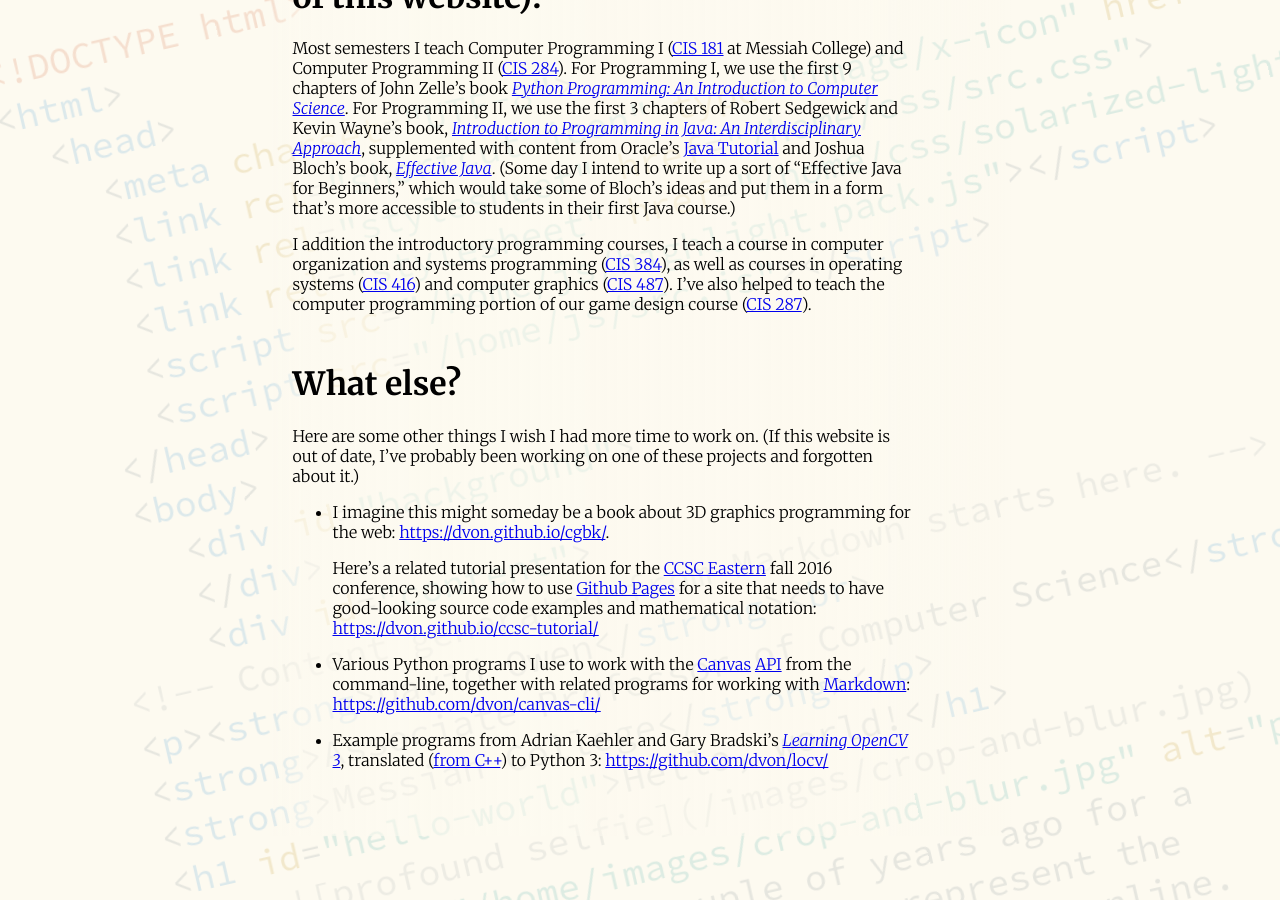
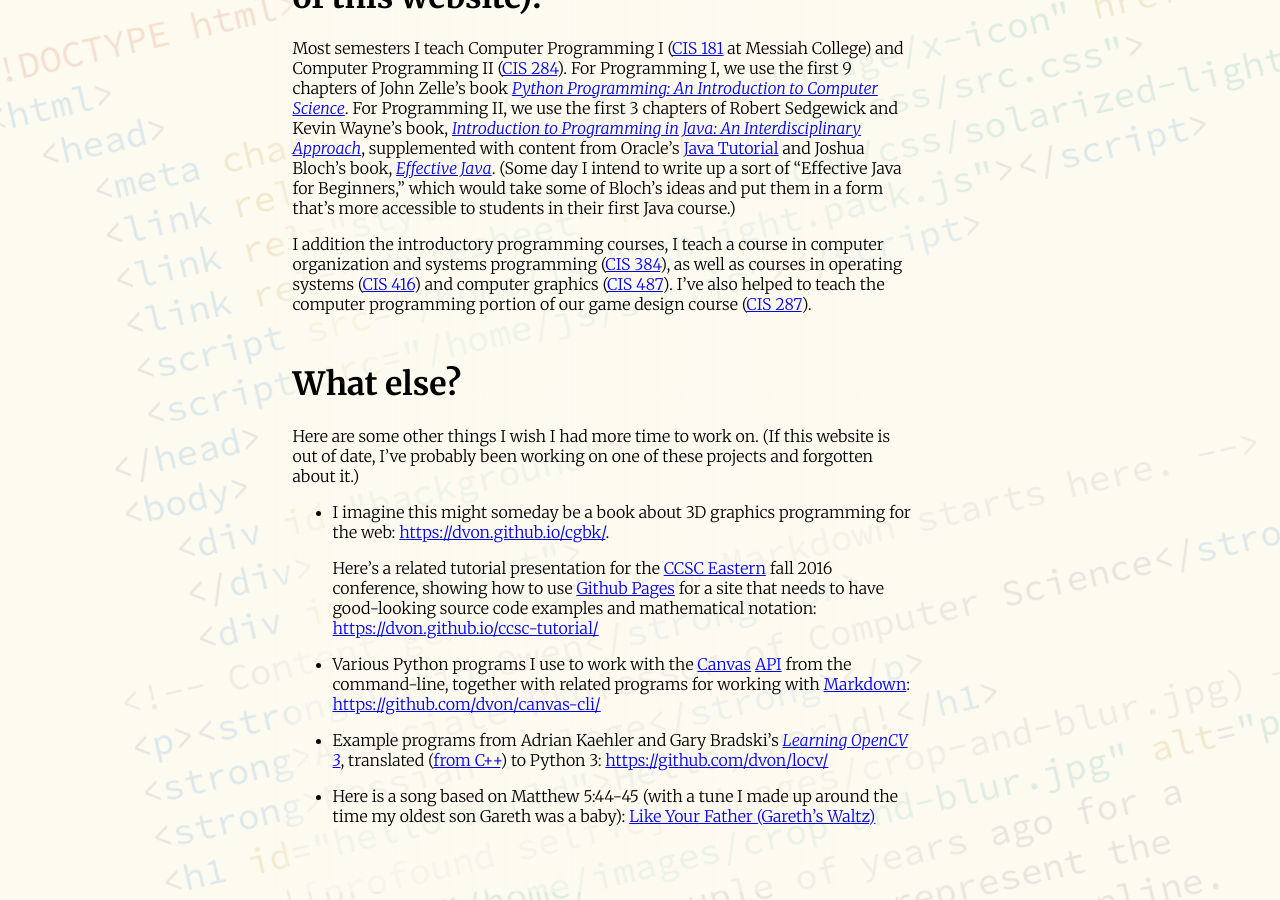
Before and after one commit to dvon/home, a Jekyll site: the page built from index.md, in a window 1280 px wide and 900 px high, scrolled down 1132 px. Built offline with Jekyll 4.4.1, drawn with Linux system fonts in a browser that asks for light colours; some of the changed text lies outside the part shown.

Commit message:
Added "Like Your Father" score.

```diff
--- a/index.md
+++ b/index.md
@@ -118,4 +118,6 @@
     ([from C++](https://github.com/oreillymedia/Learning-OpenCV-3_examples))
     to Python 3: <https://github.com/dvon/locv/>
 
-<!-- -   Three new songs:  coming soon... -->
+-   Here is a song based on Matthew 5:44-45 (with a tune I made
+    up around the time my oldest son Gareth was a baby):
+    [Like Your Father (Gareth's Waltz)]({{ site.baseurl }}/music/like_your_father.svg)
```
Also changed, not shown: music/like_your_father.svg (added).
